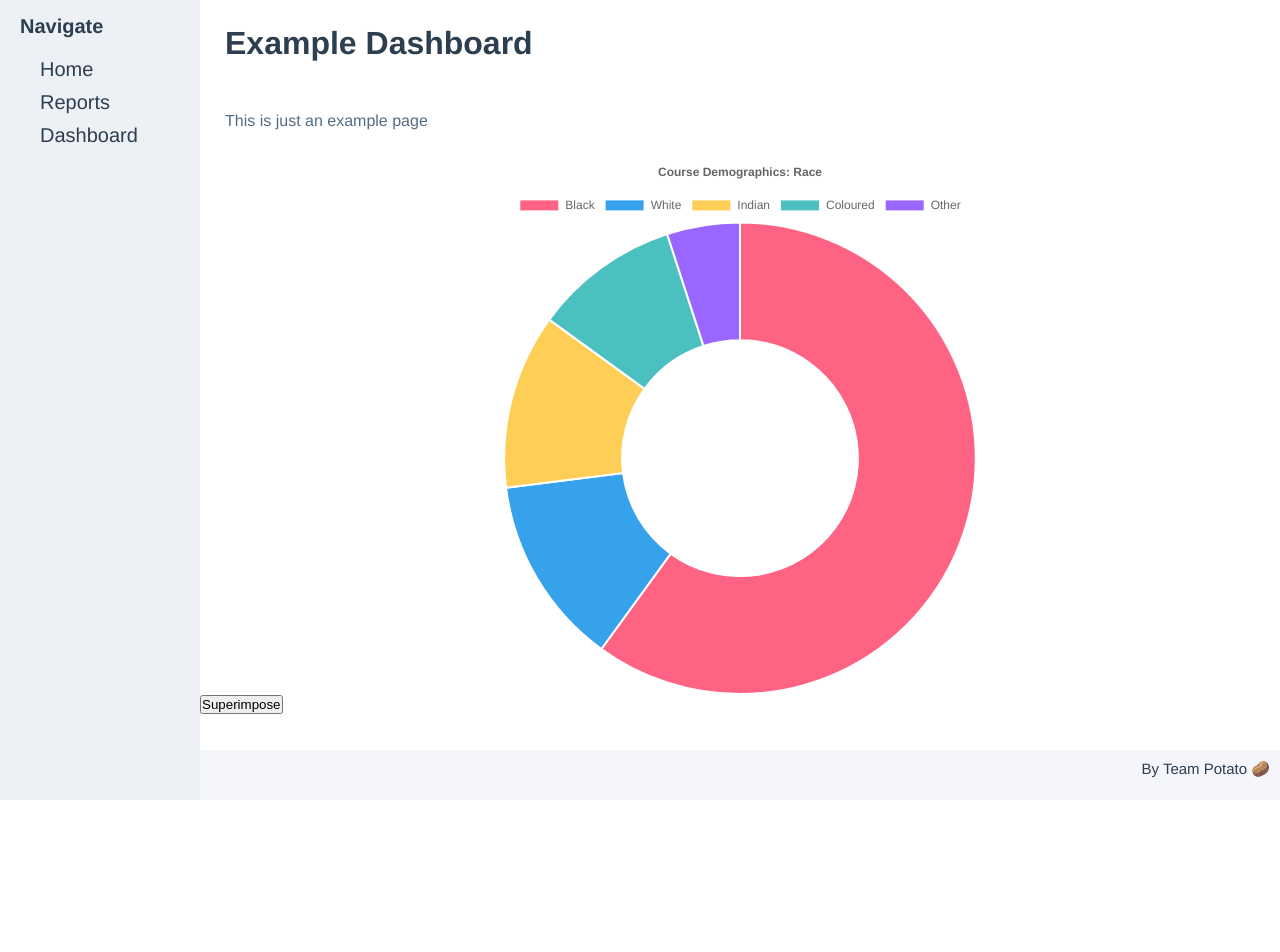
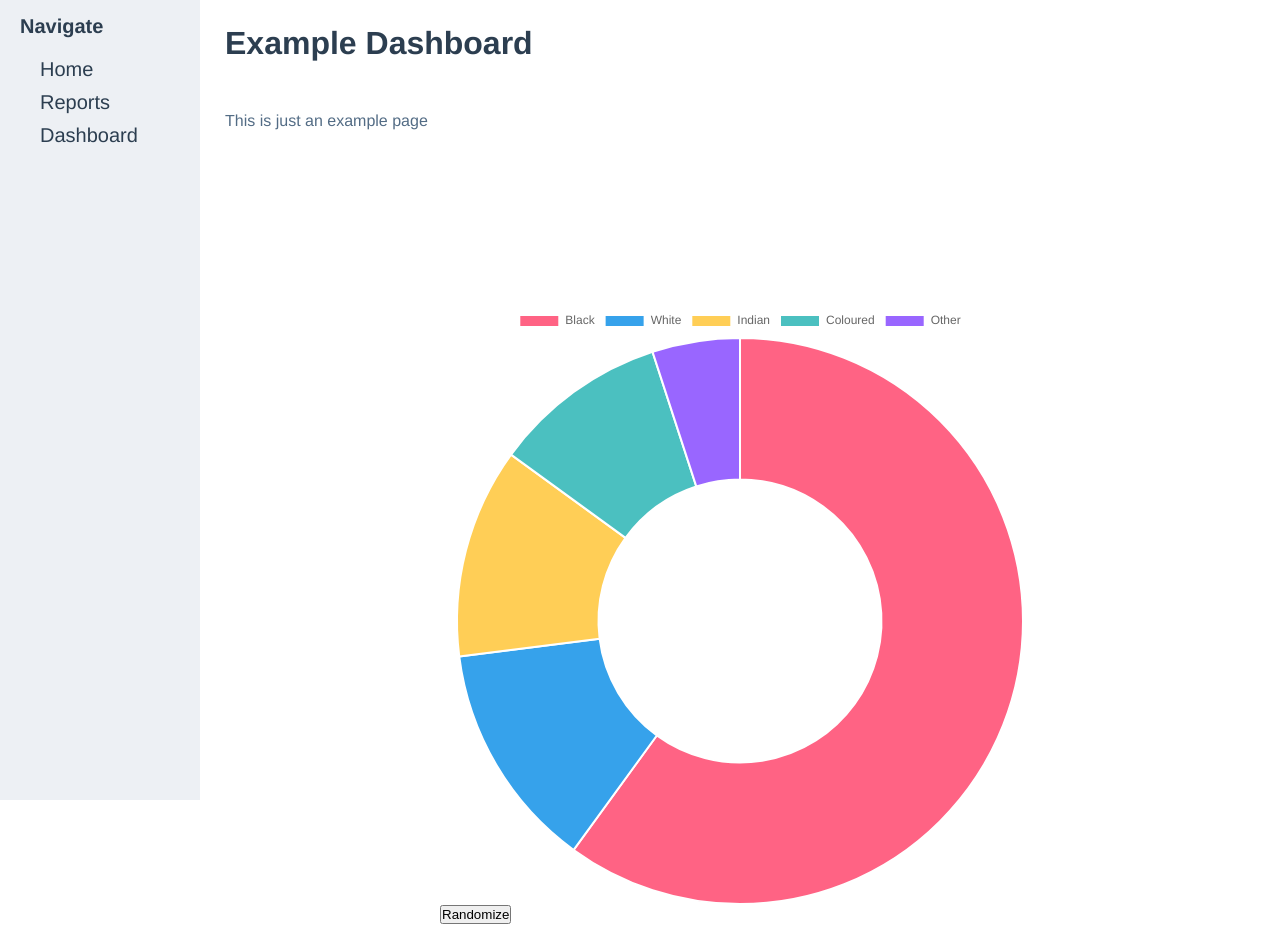
Before and after one commit to nishai/SDP-Dashboard-frontend, a Vue app: page /#/dashboard in a window 1280 px wide. Shown: the top 952 px of the page. Before the commit the page ends 800 px from the top, so only its background shows below. Built offline with nearby package versions, Linux system fonts and the light colour scheme.

Commit message:
adapted to vue-chratjs and got superimposition working

```diff
--- a/package.json
+++ b/package.json
@@ -13,6 +13,7 @@
     "axios": "^0.18.0",
     "chart.js": "^2.7.2",
     "vue": "^2.5.17",
+    "vue-chartjs": "^3.4.0",
     "vue-router": "^3.0.1",
     "vuex": "^3.0.1"
   },
--- a/src/components/Chart.vue
+++ b/src/components/Chart.vue
@@ -1,20 +1,24 @@
-/* eslint-disable */
 <template>
-    <div id="chart_div">
-        <canvas id="chart"></canvas>
+  <div class="small">
+    <doughnut-chart :chart-data="datacollection"></doughnut-chart>
+    <button @click="addData()">Randomize</button>
   </div>
 </template>
 
 <script>
-import Chart from 'chart.js';
+import DoughnutChart from './DoughnutChart';
 
 export default {
-  name: 'Chart',
+  components: {
+    DoughnutChart,
+  },
   data() {
     return {
-      chart_data: {
-        type: 'doughnut',
-        data: {
+      datacollection: null,
+    };
+  },
+  mounted() {
+    const newData = {
       title: 'Race',
       labels: ['Black', 'White', 'Indian', 'Coloured', 'Other'],
       datasets: [{
@@ -28,32 +32,45 @@ export default {
         ],
         borderWidth: 2,
       }],
-        },
       options: {
         title: {
           display: true,
           text: 'Course Demographics: Race',
         },
       },
+    };
+    this.startData(newData);
   },
+  methods: {
+    startData(newData) {
+      this.datacollection = newData;
+    },
+    addData() {
+      const newData = [{
+        data: [55, 8, 12, 18, 7],
+        backgroundColor: [
+          'rgba(255,99,132,1)',
+          'rgba(54, 162, 235, 1)',
+          'rgba(255, 206, 86, 1)',
+          'rgba(75, 192, 192, 1)',
+          'rgba(153, 102, 255, 1)',
+        ],
+      }];
+      this.datacollection = {
+        title: this.datacollection.title,
+        labels: this.datacollection.labels,
+        datasets: this.datacollection.datasets.concat(newData),
+        options: this.datacollection.options,
       };
+      console.log(this.datacollection.datasets);
     },
-  mounted() {
-    this.ctx = 'chart';
-    this.chart = new Chart(this.ctx, this.chart_data);
   },
 };
 </script>
 
 <style>
-/* #chart_div { */
-    /* margin-left: 200px;
-    width: calc(100% - 200px);
-    height: 100%;
-    border: 1px solid black; */
-/* } */
-/* #chart { */
-    /* width: 400px; */
-    /* border: 1px solid red; */
-/* } */
+  .small {
+    max-width: 600px;
+    margin:  150px auto;
+  }
 </style>
--- /dev/null
+++ b/src/components/DoughnutChart.js
@@ -0,0 +1,14 @@
+import { Doughnut, mixins } from 'vue-chartjs';
+
+const { reactiveProp } = mixins;
+
+export default {
+  extends: Doughnut,
+  mixins: [reactiveProp],
+  props: ['options'],
+  mounted() {
+    // this.chartData is created in the mixin.
+    // If you want to pass options please create a local options object
+    this.renderChart(this.chartData, this.options);
+  },
+};
--- a/src/pages/Dashboard.vue
+++ b/src/pages/Dashboard.vue
@@ -17,25 +17,6 @@ export default {
     Heading,
     Chart,
   },
-  methods: {
-    superimpose() {
-      const newDataset = {
-        data: [55, 8, 12, 18, 7],
-        backgroundColor: [
-          'rgba(255,99,132,1)',
-          'rgba(54, 162, 235, 1)',
-          'rgba(255, 206, 86, 1)',
-          'rgba(75, 192, 192, 1)',
-          'rgba(153, 102, 255, 1)',
-        ],
-        borderWidth: 2,
-      };
-
-      Chart.data().chart_data.data.datasets.push(newDataset);
-      console.log(Chart.data().chart_data.data.datasets);
-      document.getElementById('super').disabled = true;
-    },
-  },
 };
 </script>
 
```
Also changed, not shown: 1 other file (tests, documents, lock files or other folders). Lines whose indentation alone changed are shown as unchanged.
